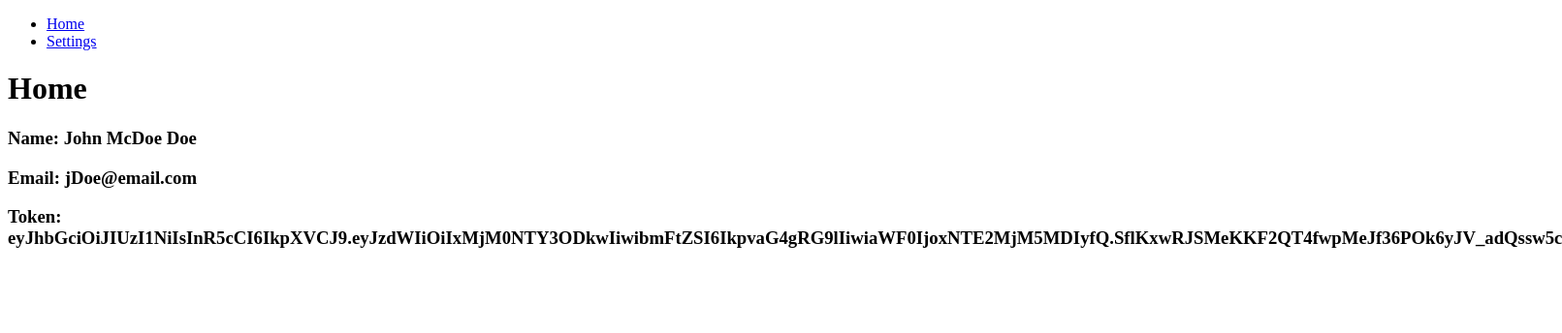
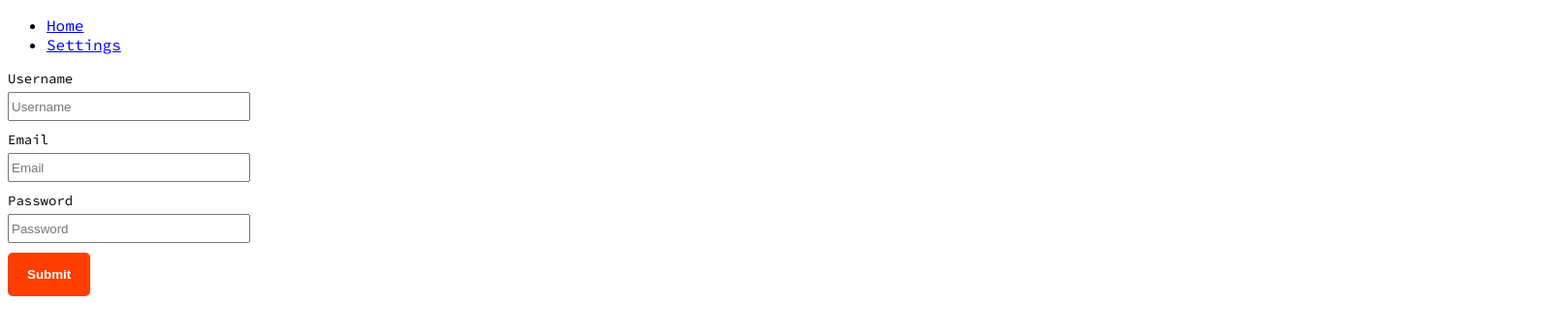
Before and after one commit to ej-agas/svelte-101, a Svelte app: page / in a window 1280 px wide. Shown: the top 344 px of the page at 97% size, 1611 px wide, since content can reach past the window. Built offline with nearby package versions, Linux system fonts and the light colour scheme; no server answers.

Commit message:
add form component for context lesson
Signed-off-by: ej-agas <agas.ej09@gmail.com>

```diff
--- a/src/app.css
+++ b/src/app.css
@@ -6,5 +6,10 @@
 
 body {
   background-color: var(--backgroundColor);
-  color: var(--textColor)
+  color: var(--textColor);
+  font-family: var(--font-family);
 }
+
+* {
+  box-sizing: border-box;
+}
--- /dev/null
+++ b/src/lib/Form/Field.svelte
@@ -0,0 +1,33 @@
+<script lang="ts">
+    import { v4 as uuidv4 } from "uuid";
+
+    export let name: string;
+    export let type: string = "text";
+    export let label: string = undefined;
+    export let validate = undefined;
+
+    const id = uuidv4();
+</script>
+
+<div class="field">
+    {#if label}
+        <label for="{id}">{label}</label>
+    {/if}
+    <input id="{id}" name="{name}" type="{type}" placeholder="{label}" />
+</div>
+
+<style>
+    div.field {
+        margin-bottom: 10px;
+    }
+    label {
+        display: block;
+        margin-bottom: 5px;
+        font-size: 14px;
+    }
+    input {
+        height: 30px;
+        width: 250px;
+        max-width: 100%;
+    }
+</style>
--- /dev/null
+++ b/src/lib/Form/Form.svelte
@@ -0,0 +1,6 @@
+<script lang="ts">
+</script>
+
+<form>
+    <slot />
+</form>
--- /dev/null
+++ b/src/lib/Form/index.ts
@@ -0,0 +1,2 @@
+export { default as Form } from "./Form.svelte";
+export { default as Field } from "./Field.svelte";
--- a/src/pages/Home.svelte
+++ b/src/pages/Home.svelte
@@ -1,24 +1,11 @@
 <script lang="ts">
-    import { loggedInUser } from "../stores/User";
-    import { location } from "../stores/Location";
+    import Button from "../lib/Button.svelte";
+    import { Field, Form } from "../lib/Form";
 </script>
 
-<h1>Home</h1>
-
-<h3>
-    Name: {$loggedInUser.firstName}
-    {$loggedInUser.middleName}
-    {$loggedInUser.lastName}
-</h3>
-
-<h3>Email: {$loggedInUser.email}</h3>
-
-<h3>Token: {$loggedInUser.token}</h3>
-
-{#if $location && !$location.error}
-    {$location.latitude}, {$location.longitude}
-{/if}
-
-{#if $location && $location.error}
-    {$location.error.message}
-{/if}
+<Form on:submit="{() => {}}">
+    <Field name="username" label="Username" />
+    <Field name="email" label="Email" type="email" />
+    <Field name="password" label="Password" type="password" />
+    <Button type="submit">Submit</Button>
+</Form>
--- a/src/stores/Direction.ts
+++ b/src/stores/Direction.ts
@@ -1,11 +1,6 @@
-import type { SiteSettings } from "src/types";
+import type { SiteDirection, SiteSettings } from "src/types";
 import { derived } from "svelte/store";
 import settings from "./Settings";
-
-enum SiteDirection {
-    LeftToRight = "ltr",
-    RightToLeft = "rtl",
-}
 
 function callback(
     settings: SiteSettings,
@@ -13,11 +8,11 @@ function callback(
 ): () => void {
     const timer = setTimeout(() => {
         if (settings.language === "ar") {
-            set(SiteDirection.RightToLeft);
+            set("rtl");
             return;
         }
 
-        set(SiteDirection.LeftToRight);
+        set("ltr");
     }, 1000);
 
     return () => {
@@ -25,4 +20,4 @@ function callback(
     };
 }
 
-export const direction = derived(settings, callback, SiteDirection.LeftToRight);
+export const direction = derived(settings, callback, "ltr");
--- a/src/stores/Settings.ts
+++ b/src/stores/Settings.ts
@@ -1,22 +1,10 @@
-// import { ColorScheme, FontSize } from "src/stores/Constants";
-import type { SiteSettings } from "src/types";
+import type { ColorScheme, FontSize, SiteSettings } from "src/types";
 import { writable } from "svelte/store";
 
-enum ColorScheme {
-    Light = "light",
-    Dark = "dark",
-}
-
-enum FontSize {
-    Small = "small",
-    Medium = "medium",
-    Large = "large",
-}
-
 const defaults = {
-    colorScheme: ColorScheme.Light,
+    colorScheme: "light" as ColorScheme,
     language: "en",
-    fontSize: FontSize.Medium,
+    fontSize: "medium" as FontSize,
 };
 
 function createSettingsStore() {
@@ -33,9 +21,7 @@ function createSettingsStore() {
             update((settings) => ({
                 ...settings,
                 colorScheme:
-                    settings.colorScheme === ColorScheme.Light
-                        ? ColorScheme.Dark
-                        : ColorScheme.Light,
+                    settings.colorScheme === "light" ? "dark" : "light",
             }));
         },
         reset: () => set({ ...defaults }),
```
Also changed, not shown: src/types.d.ts (+10 -18 lines).
